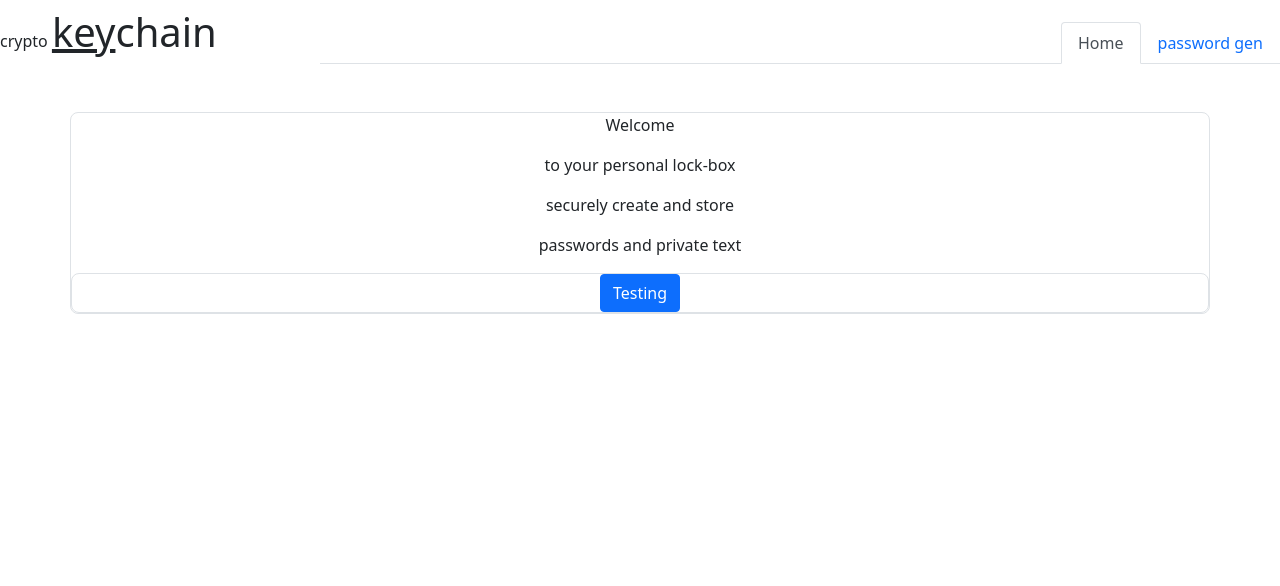
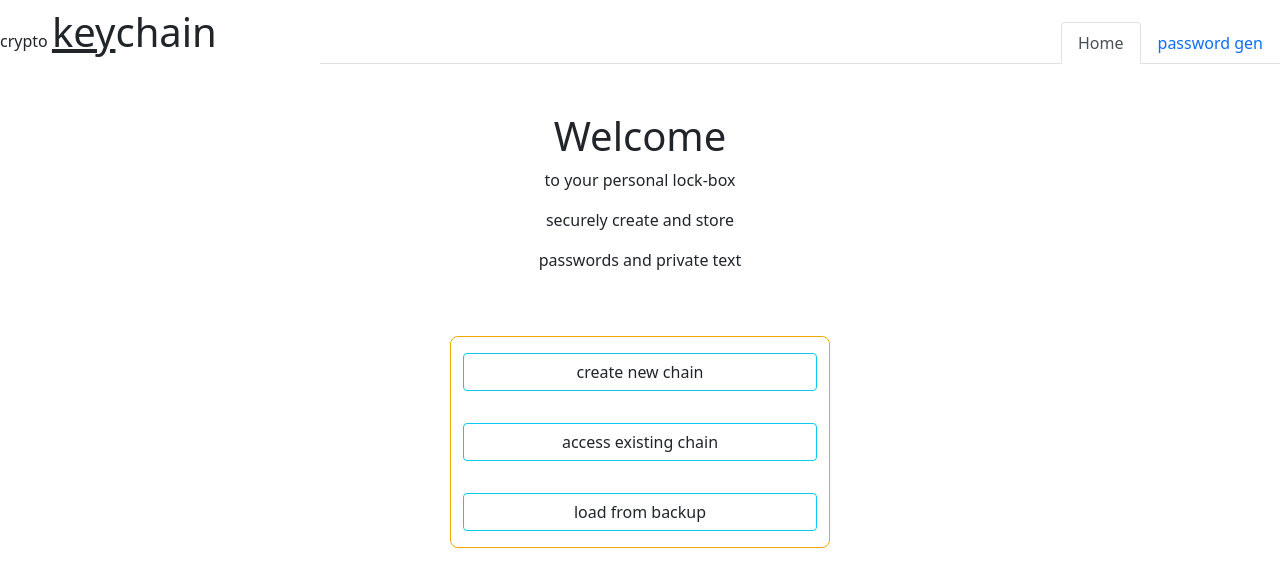
Before and after one commit to samuelfox1/crypto-keychain, a React (Create React App) app: page / in a window 1280 px wide. Shown: the top 586 px of the page. Built offline with nearby package versions, Linux system fonts and the light colour scheme.

Commit message:
add: - sass in attemt to overwrite bootsrap defaults - css helpers - home page buttons
update: excalidraw backup

delete: react svg

```diff
--- a/src/Pages/Home/index.js
+++ b/src/Pages/Home/index.js
@@ -1,5 +1,5 @@
 import React, { useContext } from 'react'
-import { Container, Row, Button } from 'react-bootstrap'
+import { Container, Row, Col, Button } from 'react-bootstrap'
 import { PageContext } from '../../Context/PageContext'
 
 export default function Home() {
@@ -7,20 +7,23 @@ export default function Home() {
     const { setPage } = useContext(PageContext)
     console.log('rendering: Home')
     return (
-        <Container className="my-5 border">
+        <Container className="my-5">
             <Row className="tab-content" id="nav-tabContent">
                 <div className="tab-pane fade show active text-center" id="nav-home" role="tabpanel" aria-labelledby="nav-home-tab">
-                    <p>Welcome</p>
+                    <h1>Welcome</h1>
                     <p>to your personal lock-box</p>
                     <p>securely create and store</p>
                     <p>passwords and private text</p>
                 </div>
             </Row>
-            <Row>
-                <Container className="d-flex justify-content-center border">
-                    <Button>Testing</Button>
-                </Container>
+            <Row className="justify-content-center" >
+                <Col xs={8} md={4} className="border-orange mt-5">
+                    <Button variant="outline-info text-dark" className="w-100 my-3">create new chain</Button>
+                    <Button variant="outline-info text-dark" className="w-100 my-3">access existing chain</Button>
+                    <Button variant="outline-info text-dark" className="w-100 my-3">load from backup</Button>
+                </Col>
             </Row>
-        </Container>
+
+        </Container >
     )
 }
```
